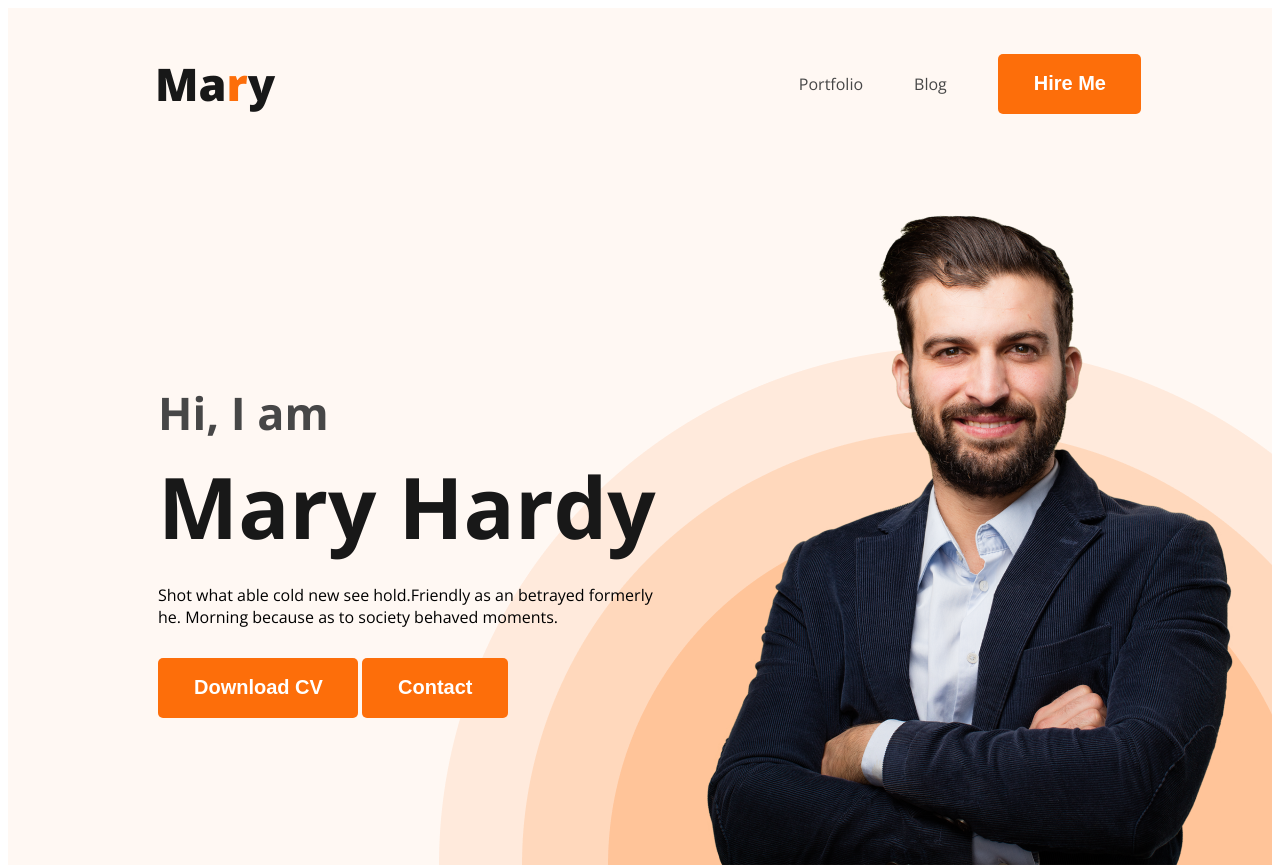
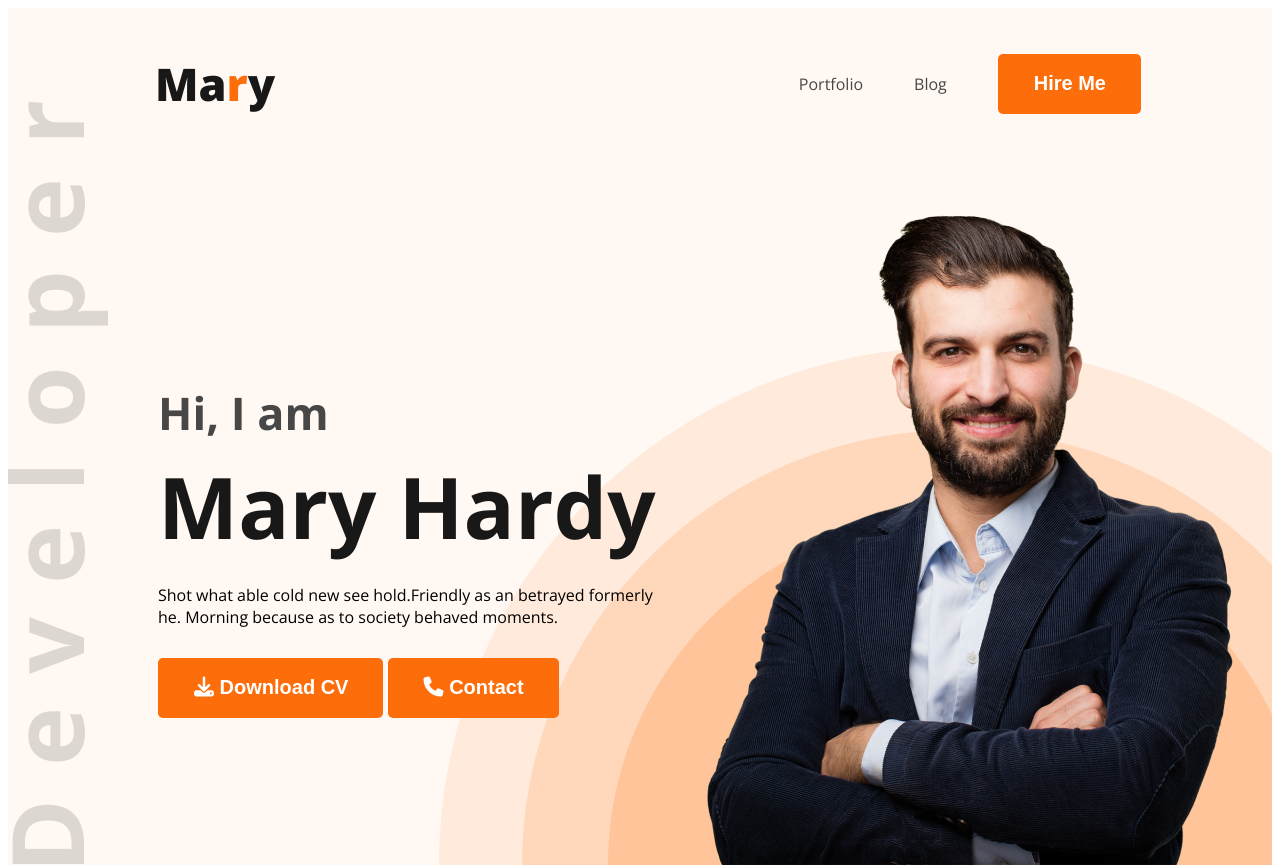
Before and after one commit to shihab4513/web-developer-portfolio, a plain HTML site: page index.html in a window 1280 px wide. Shown: the top 865 px of the page. Drawn offline with nearby package versions, Linux system fonts and the light colour scheme.

Commit message:
100% completed portfolio website

```diff
--- a/index.html
+++ b/index.html
@@ -9,6 +9,7 @@
     <link rel="preconnect" href="https://fonts.gstatic.com" crossorigin>
     <link href="https://fonts.googleapis.com/css2?family=Open+Sans:wght@400;700;800&display=swap" rel="stylesheet">
     <link rel="stylesheet" href="styles/portfolio.css">
+    <script src="https://kit.fontawesome.com/385e8c8a06.js" crossorigin="anonymous"></script>
 </head>
 
 <body>
@@ -27,8 +28,8 @@
                 <h1 class="banner-title">Mary Hardy</h1>
                 <p style="margin-bottom: 30px;">Shot what able cold new see hold.Friendly as an betrayed formerly he.
                     Morning because as to society behaved moments.</p>
-                <button class="btn-primary">Download CV</button>
-                <button class="btn-primary">Contact</button>
+                <button class="btn-primary"><i class="fa-solid fa-download"></i> Download CV</button>
+                <button class="btn-primary"><i class="fa-solid fa-phone"></i>  Contact</button>
             </div>
             <img class="profile-pic" src="images/hardy.png" alt="">
         </div>
@@ -174,7 +175,7 @@
                     </div>
                 </div>
         </section>
-        <div class="download-cv"><button class="btn-primary">Download CV</button></div>
+        <div class="download-cv"><button class="btn-primary"><i class="fa-solid fa-download"></i> Download CV</button></div>
     </div>
     </main>
     <footer>
@@ -190,7 +191,7 @@
             </div>
         </div>
         <div class="footer-column" style="margin-right: 230px;">
-             <h3 class="section-title">Let's Message me</h3>
+             <h3 class="section-title" style="text-align: left;">Let's Message me.Right Now!</h3>
              <form action="" class="contact">
                 <input type="text" placeholder="Your name" height="64px">
                 <input type="email" placeholder="Your email" height="64px">
--- a/styles/portfolio.css
+++ b/styles/portfolio.css
@@ -77,9 +77,10 @@ nav a {
 
 .header {
     background-color: #FFF8F3;
-    background-image: url('../images/header_bg.png');
+    background-image: url('../images/header_bg.png'),url('../images/developer.png');
     background-repeat: no-repeat;
-    background-position: bottom right;
+    background-position: bottom right,bottom left;
+
 }
 
 .banner {
```
